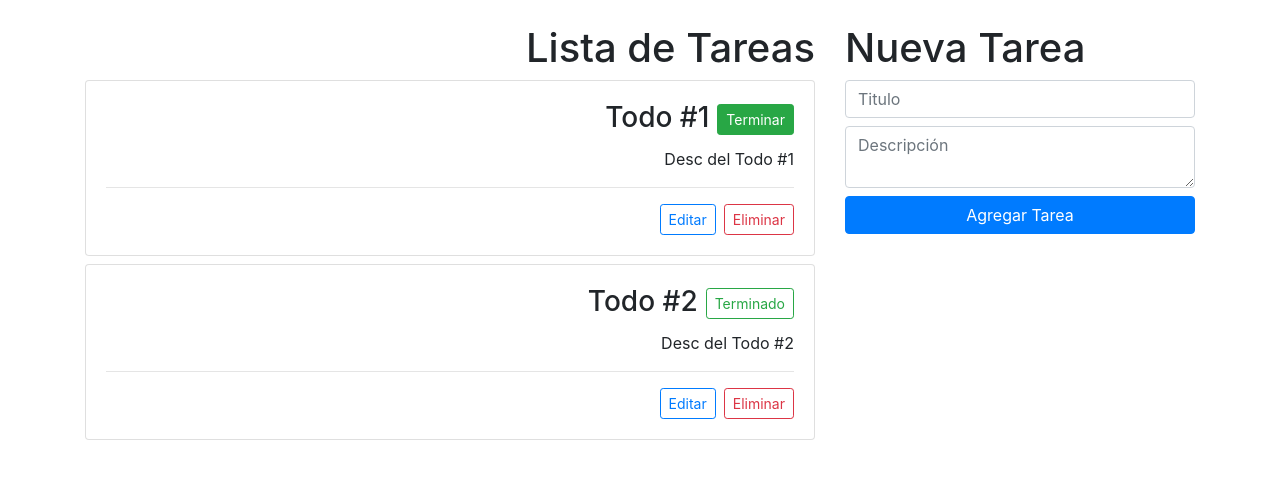
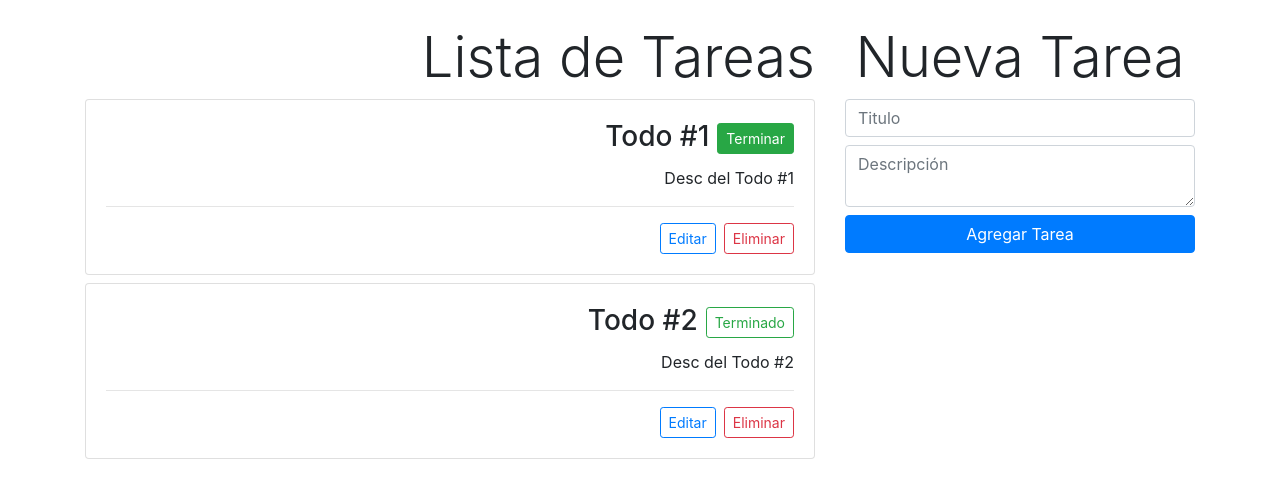
Before and after one commit to JorgeAVargasC/todo-app, a React (Create React App) app: page / in a window 1280 px wide. Shown: the top 498 px of the page. Built offline with nearby package versions, Linux system fonts and the light colour scheme.

Commit message:
Titles styles

```diff
--- a/src/components/TodoForm.js
+++ b/src/components/TodoForm.js
@@ -63,7 +63,7 @@ const TodoForm = ({ todoAdd, todoEdit, todoUpdate, setTodoEdit }) => {
 
     return (
         <div>
-            <h1>{todoEdit ? 'Editar Tarea' : 'Nueva Tarea'}</h1>
+            <h2 className='text-center display-4'>{todoEdit ? 'Editar Tarea' : 'Nueva Tarea'}</h2>
 
             {
                 todoEdit &&
--- a/src/components/TodoList.js
+++ b/src/components/TodoList.js
@@ -5,7 +5,7 @@ const TodoList = ({ todos, todoDelete, todoToogleCompleted, setTodoEdit }) => {
 
     return (
         <div>
-            <h1 className='text-right'>Lista de Tareas</h1>
+            <h2 className='text-right display-4'>Lista de Tareas</h2>
 
             {
                 todos.length === 0
```
